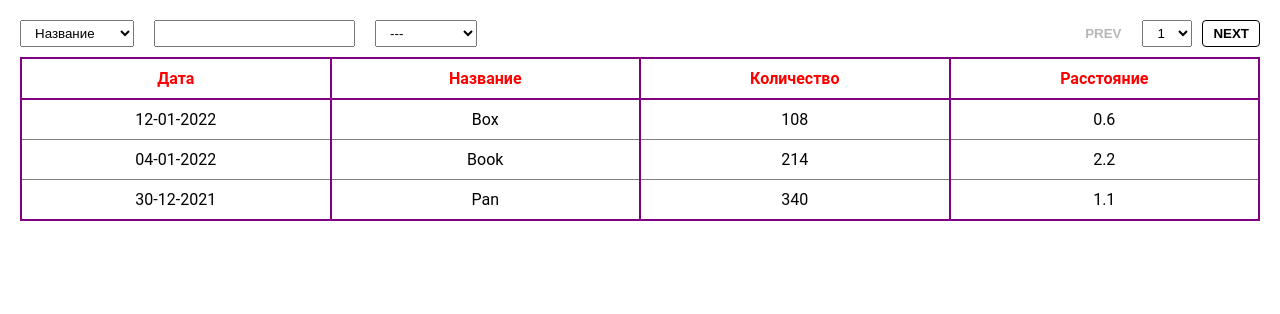
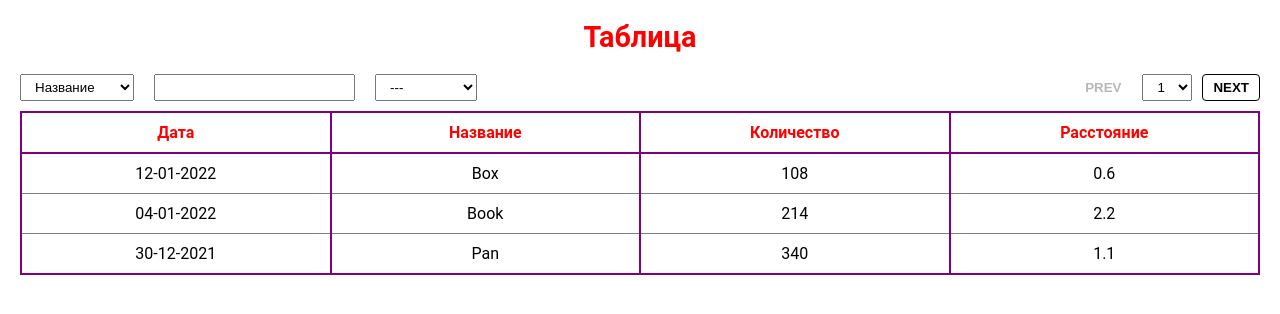
Before and after one commit to tymino/test_react-table_client, a React (Create React App) app: page / in a window 1280 px wide. Shown: the top 314 px of the page. Built offline with nearby package versions, Linux system fonts and the light colour scheme.

Commit message:
add title table

```diff
--- a/src/components/App.tsx
+++ b/src/components/App.tsx
@@ -37,7 +37,7 @@ const tableData: IData[] = [
 const App = () => {
   return (
     <div className="app">
-      <Table colName={tableColName} list={tableData} />
+      <Table title='Таблица' colName={tableColName} list={tableData} />
     </div>
   );
 };
--- a/src/components/Table/Table.tsx
+++ b/src/components/Table/Table.tsx
@@ -4,6 +4,7 @@ import IData from '../../types/data';
 import { ITableColName } from '../App';
 
 interface ITableProps {
+  title: string;
   colName: ITableColName[];
   list: IData[];
 }
@@ -22,7 +23,7 @@ enum Condition {
   Less = 'меньше',
 }
 
-const Table: React.FC<ITableProps> = ({ colName, list }) => {
+const Table: React.FC<ITableProps> = ({ title, colName, list }) => {
   // local table data
   const [localTableData, setLocalTableData] = React.useState<IData[]>(list);
   const [actualTableData, setActualTableData] = React.useState<IData[]>([]);
@@ -87,6 +88,14 @@ const Table: React.FC<ITableProps> = ({ colName, list }) => {
         return;
       }
 
+      case Condition.More: {
+        return;
+      }
+
+      case Condition.Less: {
+        return;
+      }
+
       default: {
         setLocalTableData(list);
         setPagination({
@@ -135,7 +144,7 @@ const Table: React.FC<ITableProps> = ({ colName, list }) => {
   // useEffetct
   React.useEffect(() => {
     filteredTableData();
-  // eslint-disable-next-line react-hooks/exhaustive-deps
+    // eslint-disable-next-line react-hooks/exhaustive-deps
   }, [selectСondition]);
 
   // update pagination
@@ -150,6 +159,7 @@ const Table: React.FC<ITableProps> = ({ colName, list }) => {
 
   return (
     <div className="table-component">
+      <h2 className='table-component__title'>{title}</h2>
       <div className="table-component__navigation">
         <div className="navigation__filter-column">
           <select value={selectColumnName.value} onChange={handleSelectColumnName}>
--- a/src/components/Table/style/table.sass
+++ b/src/components/Table/style/table.sass
@@ -4,6 +4,11 @@ $borderMain: 2px solid purple
   display: flex
   flex-direction: column
   margin: 20px 20px 0 20px
+
+  &__title
+    margin-bottom: 20px
+    font-size: 1.8rem
+    color: red
 
   &__navigation
     display: flex
```
